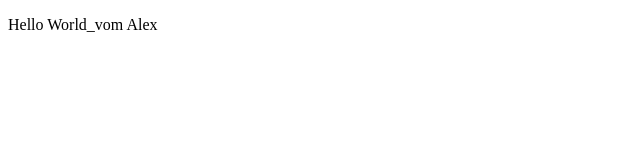
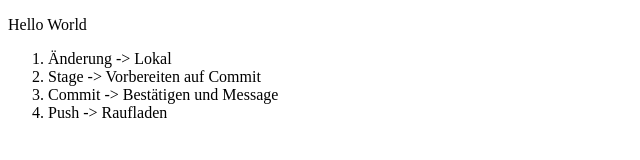
Before and after one commit to tiveritz/coding-campus-miniproject-chat-app, a plain HTML site: page helloworld.html in a window 1280 px wide. Shown: the whole page, without its empty margins (0-640 px from the left). Drawn offline with Linux system fonts and the light colour scheme.

Commit message:
init Alex

```diff
--- a/helloworld.html
+++ b/helloworld.html
@@ -7,6 +7,13 @@
     <title>Document</title>
 </head>
 <body>
-    <p>Hello World_vom Alex</p>
+    <p>Hello World</p>
+    <ol>
+        <li>Änderung -> Lokal</li>
+        <li>Stage -> Vorbereiten auf Commit</li>
+        <li>Commit -> Bestätigen und Message</li>
+        <li>Push -> Raufladen</li>
+    </ol>
+
 </body>
 </html>
```
